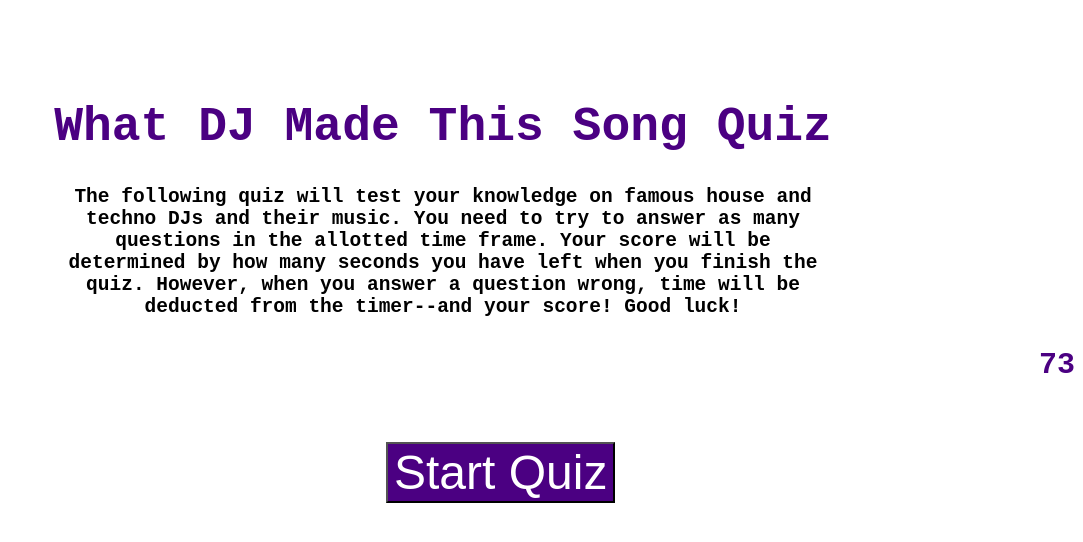
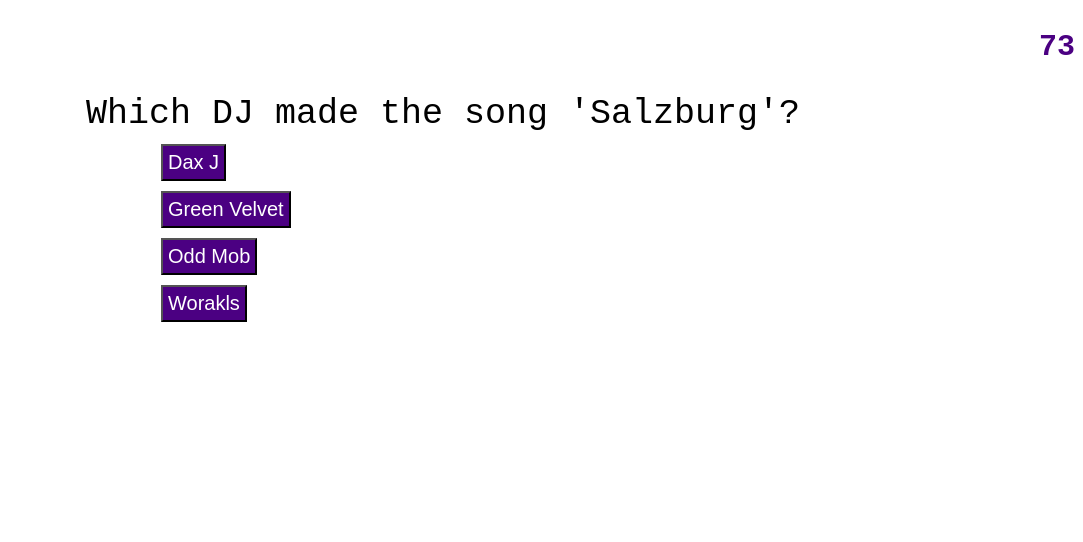
Before and after one commit to kendrafitzgerald/what-DJ-made-this-song-quiz, a plain HTML site: page index.html in a window 1280 px wide. Both pictures are taken after a click on the button "Start Quiz". Shown: the whole page, without its empty margins (197-1280 px from the left). Drawn offline with Linux system fonts and the light colour scheme.

Commit message:
added quiz function and for loop in js to cycle through questions, added button styling in CSS, created variables out of html elements in js

```diff
--- a/assets/css/style.css
+++ b/assets/css/style.css
@@ -25,12 +25,24 @@ body {
     color: white;
 }
 
+.quiz {
+    display: none;
+    text-align: center;
+}
 .question {
-    display:none;
+    color: black;
+    font-size: 35px;
+
 }
-
 .userchoice {
-    display: none;
+    display: block;
+    margin-left: 350px;
+    margin-top: 10px;
+    box-sizing: 50px;
+    background-color: indigo;
+    font-size: 20px;
+    color: white;
+    padding: 5px;
 }
 
 .time {
--- a/assets/js/script.js
+++ b/assets/js/script.js
@@ -1,13 +1,9 @@
-
-//The below variables select elements of my html document to be dynamically used in my js.
-var startQuiz = document.querySelector(".startbutton");
-var timer= document.querySelector(".time");
 //The below array holds the questions and answers that will be present in my quiz. Each question is presented
 //as an object that holds various values in either a string, or an array of strings.
 var questionSet = [
 
 {
-    questionOne: "Which DJ made the song 'Selected'? ",
+    questions: "Which DJ made the song 'Selected'? ",
     wrongAnswers: ["Boris Brejcha", "Chris Lake", "Michael Bibi"],
     correctAnswer: "Charlotte de Witte"
 
@@ -15,29 +11,58 @@ var questionSet = [
 },
 
 {
-    questionTwo: "Which DJ made the song 'Different Side'? ",
+    questions: "Which DJ made the song 'Different Side'? ",
     wrongAnswers: ["Chris Lorenzo", "Solomun", "John Summit"],
     correctAnswer: "Michael Bibi"
 
 },
 
 {
-    questionThree: "Which DJ made the song 'Redemption'? ",
+    questions: "Which DJ made the song 'Redemption'? ",
     wrongAnswers: ["KAS:ST", "Paul Kalkbrenner", "Eric Prydz"],
     correctAnswer: "Boris Brejcha"
 },
 {
-    questionFour: "Which DJ made the song 'Inward Visions'? ",
+    questions: "Which DJ made the song 'Inward Visions'? ",
     wrongAnswers: ["CamelPhat", "PAWSA", "Xinobi"],
     correctAnswer: "BLOND:ISH"
 },
 {
-    questionFive: "Which DJ made the song 'Salzburg'? ",
+    questions: "Which DJ made the song 'Salzburg'? ",
     wrongAnswers: ["Dax J", "Green Velvet", "Odd Mob"],
     correctAnswer: "Worakls"
 }
 ]
+//The below variables select elements of my html document to be dynamically used in my js.
+var startQuiz = document.querySelector(".startbutton");
+var timer= document.querySelector(".time");
+var firstPage =document.querySelector(".starterpage")
+var carousel = document.querySelector(".carousel");
+var userChoice = carousel.querySelector(".userchoice");
+var quizPage = document.querySelector(".quiz");
+var question = document.querySelector(".question");
+var optionOne= document.querySelector("#optionOne");
+var optionTwo=document.querySelector("#optionTwo");
+var optionThree=document.querySelector("#optionThree");
+var optionFour=document.querySelector("#optionFour");
+var index = 0
 
+function quiz() {
+
+firstPage.setAttribute("style", "display: none;");
+
+quizPage.setAttribute("style", "display:block;");
+
+for ( var i = 0; i < questionSet.length; i++) {
+question.textContent= questionSet[i].questions;
+optionOne.textContent= questionSet[i].wrongAnswers[0];
+optionTwo.textContent=questionSet[i].wrongAnswers[1];
+optionThree.textContent=questionSet[i].wrongAnswers[2];
+optionFour.textContent=questionSet[i].correctAnswer;
+}
+
+
+}
 //The below function creates the timer element of my site. It counts down from 75s and at 0s,
 //the function will stop.
 function countdown(){
@@ -51,8 +76,10 @@ function countdown(){
     }
 
     }, 1000);
+    quiz();
 
 }
 
 // The below event listener will make the timer start when the button is clicked
 startQuiz.addEventListener("click", countdown)
+userChoice.addEventListener("click", quiz)
--- a/index.html
+++ b/index.html
@@ -10,31 +10,31 @@
 <body>
     <!-- The below div holds the main page's elements. It includes an h1 with the class "title" that displays the name
     of the quiz. It also contains an h2 that includes the description of the quiz with basic rules.-->
-<div>
+<div class="starterpage">
  <h1 class="title">What DJ Made This Song Quiz</h1>
  <h2 class="quizdescription">The following quiz will test your knowledge on famous house and techno
     DJs and their music. You need to try to answer as many questions in the allotted time frame. Your score
     will be determined by how many seconds you have left when you finish the quiz. However, when
     you answer a question wrong, time will be deducted from the timer--and your score! Good luck!
  </h2>
- <h3 class="time"></h3>
  <!-- This button class is the start button with the text "Start Quiz" -->
  <button class="startbutton">Start Quiz</button>
 </div>
-
-
+<h3 class="time"></h3>
+<div class="quiz">
 <div class="question"></div>
 
 <!-- This div will hold all of the answers I must display. -->
-<div class="answers">
+<div class="carousel">
 
     <!-- Each button element signifies a choice the user will have to answer the question correctly. -->
-    <button class="userchoice"></button>
-    <button class="userchoice"></button>
-    <button class="userchoice"></button>
-    <button class="userchoice"></button>
+    <button class="userchoice" id="optionOne"></button>
+    <button class="userchoice" id="optionTwo"></button>
+    <button class="userchoice" id="optionThree"></button>
+    <button class="userchoice" id="optionFour" ></button>
 
 
+</div>
 </div>
 
 <script src="./assets/js/script.js"></script>
```
